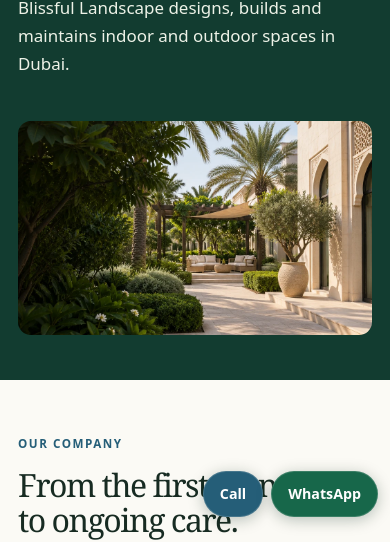
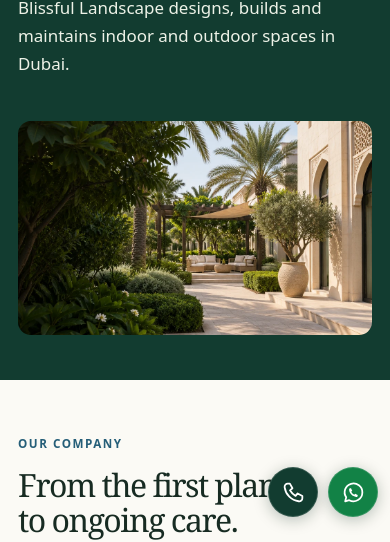
Before and after one commit to amithabh-shibin/BLISSFUL_LANDSCAPE, a plain HTML site: page about.html in a window 390 px wide. Shown: the part 315-857 px from the top of the page. Drawn offline with Linux system fonts and the light colour scheme.

Commit message:
Upload website files_website

```diff
--- a/about.html
+++ b/about.html
@@ -12,4 +12,4 @@
     <div><p class="eyebrow">HORTICULTURE & GARDEN CARE</p><h2>Plan for the conditions on site.</h2><p>Sun exposure, wind and irrigation access affect how a garden develops. We use those details to discuss where to place plants, how they may fill out, and what upkeep they will need through hotter months.</p><p>For an existing garden, share photos of areas that dry out quickly, stay shaded or need frequent trimming. This helps define the work before a maintenance scope is agreed.</p><a class="btn dark" href="services.html#maintenance">Explore garden maintenance</a></div>
     </div></section></main><section class="closing"><div class="wrap closing-inner"><div><p class="eyebrow">LET’S TALK LANDSCAPING</p><h2>What would you like to grow?</h2><p>Tell us about your space, your garden or the materials you need.</p></div><a class="btn " href="https://wa.me/971566586697?text=Hello%20Blissful%20Landscape%2C%20I%20would%20like%20to%20discuss%20a%20landscaping%20enquiry.">Start a WhatsApp conversation</a></div></section>
 <footer><div class="wrap footer-grid"><div><a class="brand footer-brand" href="index.html"><img src="assets/logo.webp" alt="" width="54" height="54"><strong>Blissful Landscape</strong></a><p>Landscaping, gardening and maintenance in Dubai, UAE.</p></div><div><h2>Explore</h2><nav aria-label="Footer"><a href="index.html">Home</a><a href="about.html">About</a><a href="services.html">Services</a><a href="gallery.html">Gallery</a><a href="contact.html">Contact</a></nav></div><div><h2>Contact</h2><p>Dubai, United Arab Emirates</p><a class="call" href="tel:+971566586697">+971 56 658 6697</a><a href="mailto:blissfullandscapellc@gmail.com">blissfullandscapellc@gmail.com</a><a href="https://wa.me/971566586697?text=Hello%20Blissful%20Landscape%2C%20I%20would%20like%20to%20discuss%20a%20landscaping%20enquiry.">WhatsApp</a></div></div><div class="wrap copyright">© BLISSFUL LANDSCAPE &amp; GARDENING WORKS &amp; MAINTENANCE CO. L.L.C</div></footer>
-<aside class="quick" aria-label="Quick contact"><a class="quick-call call" href="tel:+971566586697" aria-label="Call Blissful Landscape">Call</a><a href="https://wa.me/971566586697?text=Hello%20Blissful%20Landscape%2C%20I%20would%20like%20to%20discuss%20a%20landscaping%20enquiry." aria-label="WhatsApp Blissful Landscape">WhatsApp</a></aside></body></html>
+<aside class="quick" aria-label="Quick contact"><a class="quick-call call" href="tel:+971566586697" aria-label="Call Blissful Landscape"><svg class="quick-icon" viewBox="0 0 24 24" fill="none" stroke="currentColor" stroke-width="1.7" stroke-linecap="round" stroke-linejoin="round" aria-hidden="true" focusable="false"><path d="m8.5 3.5 2.5 4.4-2.4 2a15.2 15.2 0 0 0 5.4 5.4l2-2.4 4.5 2.5v2a3 3 0 0 1-3.5 3C9.9 19.5 4.5 14.1 3.5 7a3 3 0 0 1 3-3.5z"/></svg></a><a href="https://wa.me/971566586697?text=Hello%20Blissful%20Landscape%2C%20I%20would%20like%20to%20discuss%20a%20landscaping%20enquiry." aria-label="WhatsApp Blissful Landscape"><svg class="quick-icon" viewBox="0 0 24 24" fill="none" stroke="currentColor" stroke-width="1.7" stroke-linecap="round" stroke-linejoin="round" aria-hidden="true" focusable="false"><path d="M20.5 12a8.5 8.5 0 0 1-12.6 7.4L4 20.5l1-3.9A8.5 8.5 0 1 1 20.5 12Z"/><path d="m9.6 8 1.2 2.4-1 .9a6.3 6.3 0 0 0 2.9 2.9l.9-1 2.4 1.2v.6c0 .8-.6 1.3-1.4 1.2-3.7-.4-6.4-3.1-6.8-6.8-.1-.8.4-1.4 1.2-1.4Z" fill="currentColor" stroke="none"/></svg><span class="quick-text">WhatsApp</span></a></aside></body></html>
--- a/assets/style.css
+++ b/assets/style.css
@@ -106,7 +106,17 @@ footer{background:var(--deep);color:#e8f1e9}
 .quick a{display:grid;place-items:center;min-height:46px;padding:.5rem 1rem;border-radius:999px;background:#17674a;color:white;text-decoration:none;font-weight:740;font-size:.89rem;box-shadow:0 3px 15px #01241545;border:1px solid #ffffff26}
 .quick a:hover{background:#0e5037}
 .quick a.quick-call{background:var(--blue)}
+.quick .quick-icon{display:none;width:25px;height:25px}
 @media(min-width:1101px){.call,.quick a.call{display:none}}
+@media(max-width:1100px){
+  .quick{gap:10px}
+  .quick a{width:50px;height:50px;padding:0;background:#128246}
+  .quick a:hover{background:#0b6837}
+  .quick a.quick-call{background:var(--forest)}
+  .quick a.quick-call:hover{background:var(--deep)}
+  .quick .quick-icon{display:block}
+  .quick .quick-text{display:none}
+}
 @media(max-width:950px){.wrap{width:calc(100% - 48px)}.header-quote{display:none}.cards,.gallery{grid-template-columns:repeat(2,minmax(0,1fr))}}
 @media(max-width:720px){.wrap{width:calc(100% - 36px)}.header-inner{min-height:74px;flex-wrap:wrap;gap:0}.brand img{width:50px;height:50px}.menu{display:block}.header-inner nav{display:none;width:100%;padding:0 0 .8rem}.header-inner nav.open,.header-inner nav:focus-within,.menu[hidden]+nav{display:grid;gap:0}.header-inner nav a{padding:.65rem .2rem}.header-inner nav a[aria-current]{border-color:var(--line)}.slide{min-height:565px;padding-top:55px}.slide::after{background:linear-gradient(90deg,#071b14e8,#09241a80)}.slide>img{object-position:60% center}.section-head,.split,.inner-grid,.contact-grid,.faq,.service-row,.footer-grid{grid-template-columns:1fr;gap:1.55rem}.service-row:nth-child(even) img{order:0}.quotes{grid-template-columns:1fr}.closing-inner{display:grid;justify-items:start}.footer-grid{padding-block:2rem}.copyright{padding:1rem 0 1.2rem}.quick{right:12px;bottom:max(12px,env(safe-area-inset-bottom))}footer{padding-bottom:60px}}
 @media(max-width:500px){.cards,.gallery{grid-template-columns:1fr}.slide .actions{gap:.55rem}.btn{padding-inline:.9rem}.brand strong{font-size:1.22rem}}
```
Also changed, not shown: contact.html (+1 -1 lines), gallery.html (+1 -1 lines), index.html (+1 -1 lines), services.html (+1 -1 lines).
